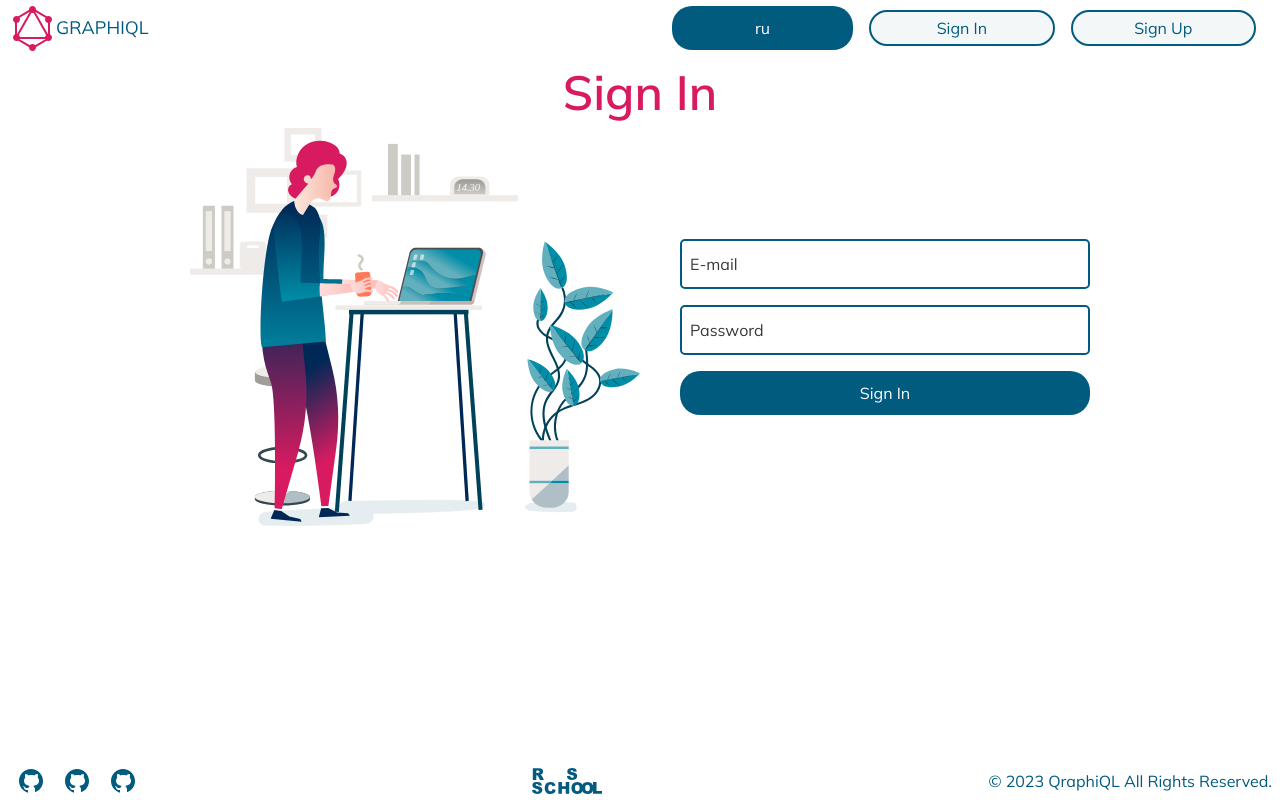
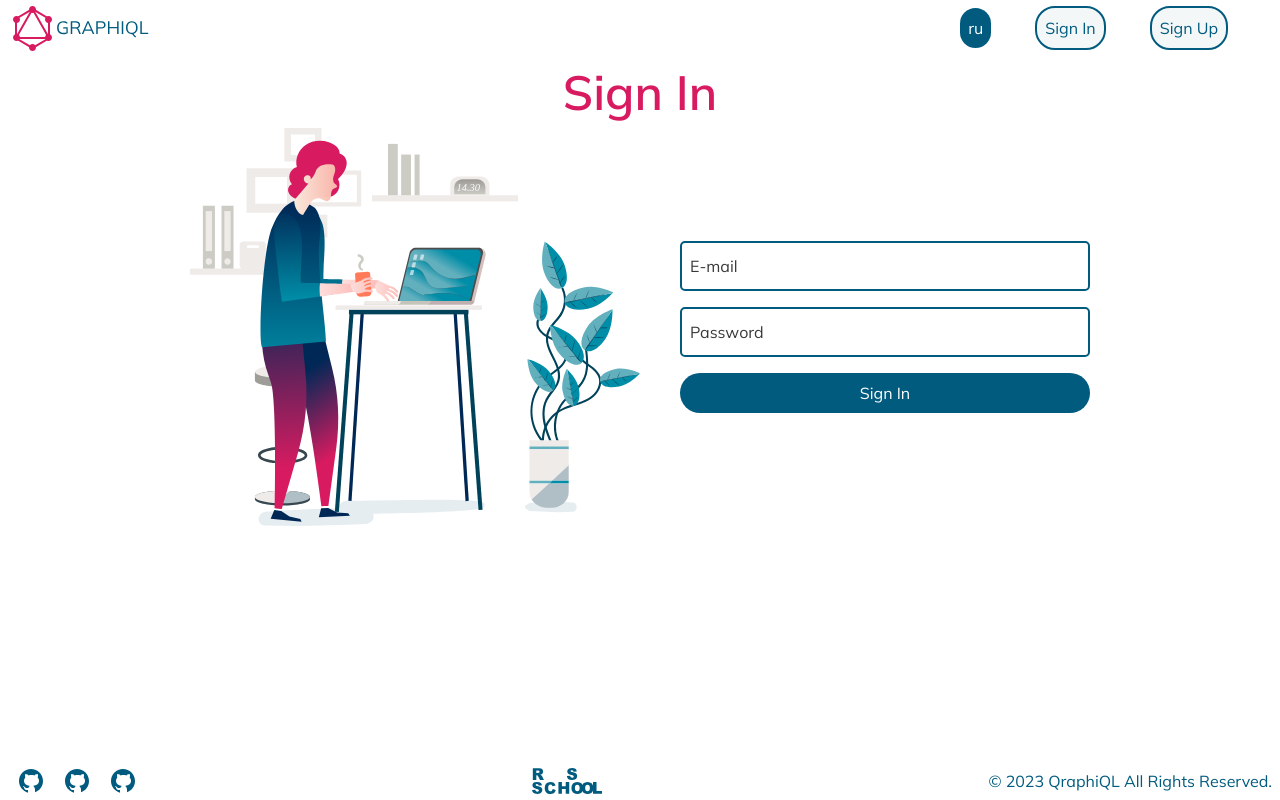
Before and after one commit to shoxakrshn/graphiql-app, a React (Vite) app: page /signin in a window 1280 px wide. Built offline with nearby package versions, Linux system fonts and the light colour scheme; no server answers.

Commit message:
fix: fix style

```diff
--- a/src/shared/ui/AppLink/AppLink.module.scss
+++ b/src/shared/ui/AppLink/AppLink.module.scss
@@ -1,6 +1,6 @@
 %link {
-  @apply w-full text-center;
-  @apply rounded-[20px] p-1;
+  @apply w-full text-center whitespace-nowrap;
+  @apply rounded-[20px] p-2;
 }
 
 .filled {
--- a/src/shared/ui/Button/Button.module.scss
+++ b/src/shared/ui/Button/Button.module.scss
@@ -1,6 +1,5 @@
 %button {
-  @apply w-full rounded-[20px] p-1;
-  padding: 10px 3px;
+  @apply w-full rounded-[20px] p-2;
 }
 
 .filled {
--- a/src/shared/ui/NavMenu/NavMenu.module.scss
+++ b/src/shared/ui/NavMenu/NavMenu.module.scss
@@ -1,8 +1,13 @@
 .desktop {
-  @apply hidden lg:flex space-x-4 items-center;
-  width: 600px;
+  @apply hidden lg:flex space-x-4 items-center gap-7;
 }
 
 .mobile {
   @apply lg:hidden flex p-2 flex-col w-full;
+
+  .email {
+    color: white;
+    text-align: center;
+    padding: 5px 0;
+  }
 }
--- a/src/shared/ui/NavMenu/index.tsx
+++ b/src/shared/ui/NavMenu/index.tsx
@@ -31,7 +31,7 @@ export const NavMenu: React.FC<PropsType> = ({ userStatus, layout, email }) => {
   return (
     <div className={styles[layout]}>
       <LanguageToggler />
-      {userStatus && <h3>{email}</h3>}
+      {userStatus && <h3 className={styles.email}>{email}</h3>}
 
       {userStatus ? (
         <AppLink to={'/'} typeButton={eButtonType.Outlined}>
```
